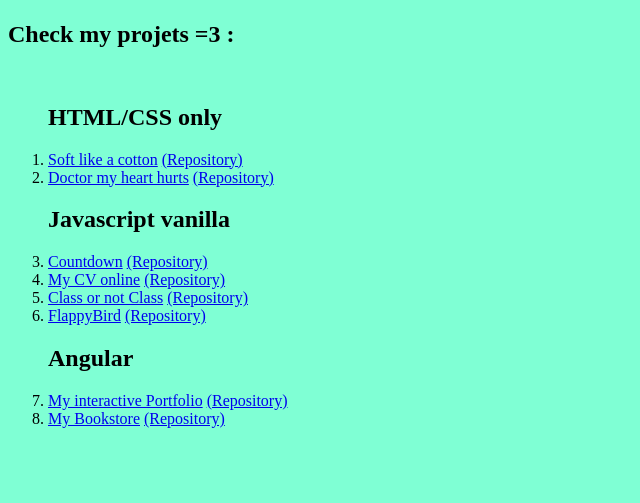
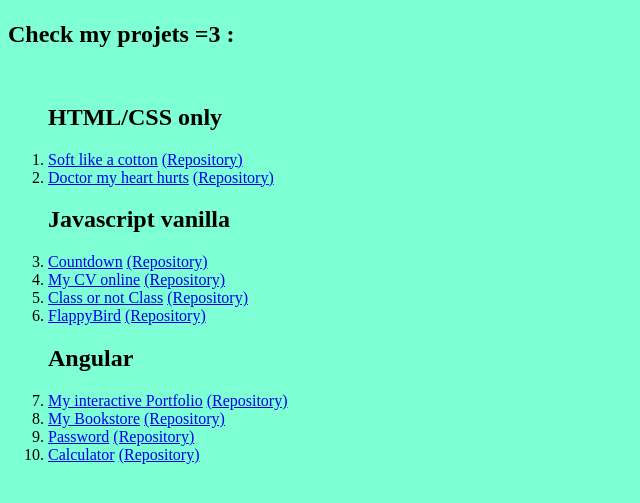
Before and after one commit to Ikuzen/Ikuzen.github.io, a plain HTML site: page index.html in a window 1280 px wide. Shown: the part 87-590 px from the top of the page, without its empty margins (0-640 px from the left). Drawn offline with Linux system fonts and the light colour scheme.

Commit message:
new links

```diff
--- a/index.html
+++ b/index.html
@@ -38,10 +38,15 @@
     <li><a href="https://ikuzen.github.io/FlappyBerd/">FlappyBird</a>
       <a href="https://github.com/Ikuzen/FlappyBerd">(Repository)</a></li>
       <h2>Angular</h2>
-    <li><a href="https://ikuzen.github.io/Portfolio/">My interactive Portfolio</a>
-      <a href="https://github.com/Ikuzen/Portfolio">(Repository)</a></li>
+    <li><a href="https://ikuzen.github.io/Portfolio-angular/">My interactive Portfolio</a>
+      <a href="https://github.com/Ikuzen/Portfolio-angular">(Repository)</a></li>
     <li><a href="https://ikuzen.github.io/bookstore/">My Bookstore</a>
       <a href="https://github.com/Ikuzen/bookstore">(Repository)</a></li>
+      <li><a href="https://ikuzen.github.io/Password/">Password</a>
+        <a href="https://github.com/Ikuzen/Password">(Repository)</a></li>
+        <li><a href="https://ikuzen.github.io/calculetta/">Calculator</a>
+          <a href="https://github.com/Ikuzen/calculetta">(Repository)</a></li>
+
   </ol>
 </body>
 
```
